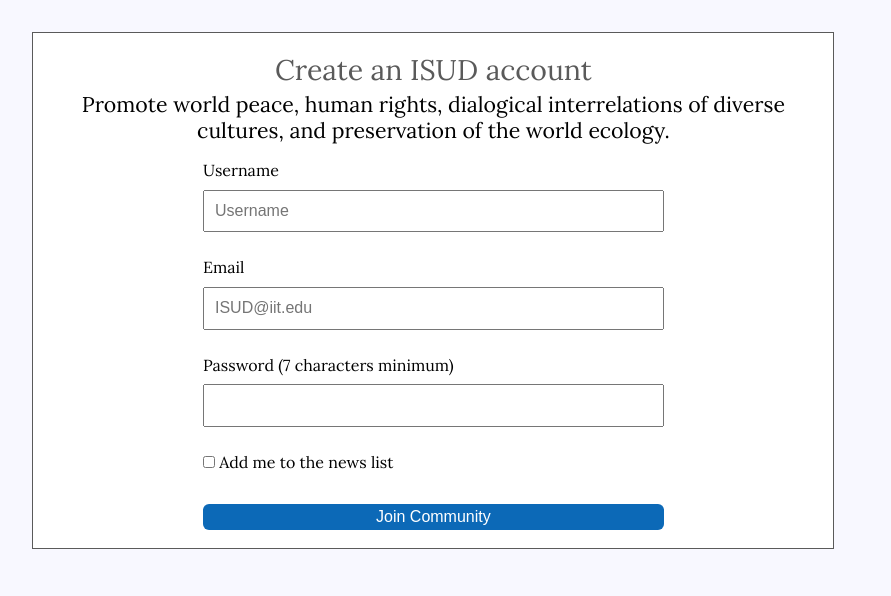
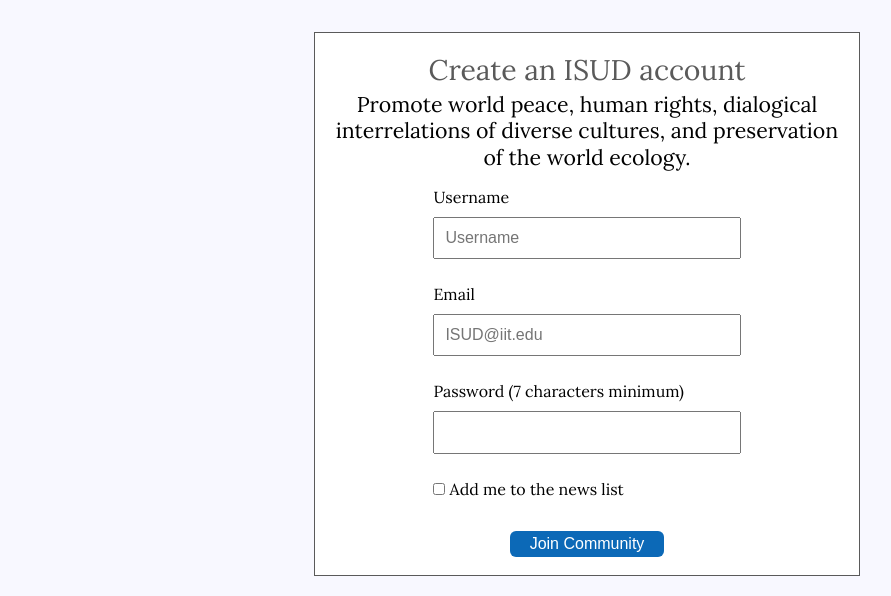
Before and after one commit to ahaine-s-FirstORG/Project2, a plain HTML site: page form.html in a window 1280 px wide. Shown: the whole page, without its empty margins (198-1089 px from the left). Drawn offline with Linux system fonts and the light colour scheme; a web font is replaced by a local one.

Commit message:
Update screen.css
changed submit button parameters for a desktop screen

```diff
--- a/css/screen.css
+++ b/css/screen.css
@@ -88,4 +88,11 @@ input[type="checkbox"] {
     width:  60%;
     margin-left: 20%;
   }
+form {
+    width: 40%;
+    margin: 2em 4em 0.5em 40%;
+  }
+#submit {
+    width: 30%;
+  }
 }
```
